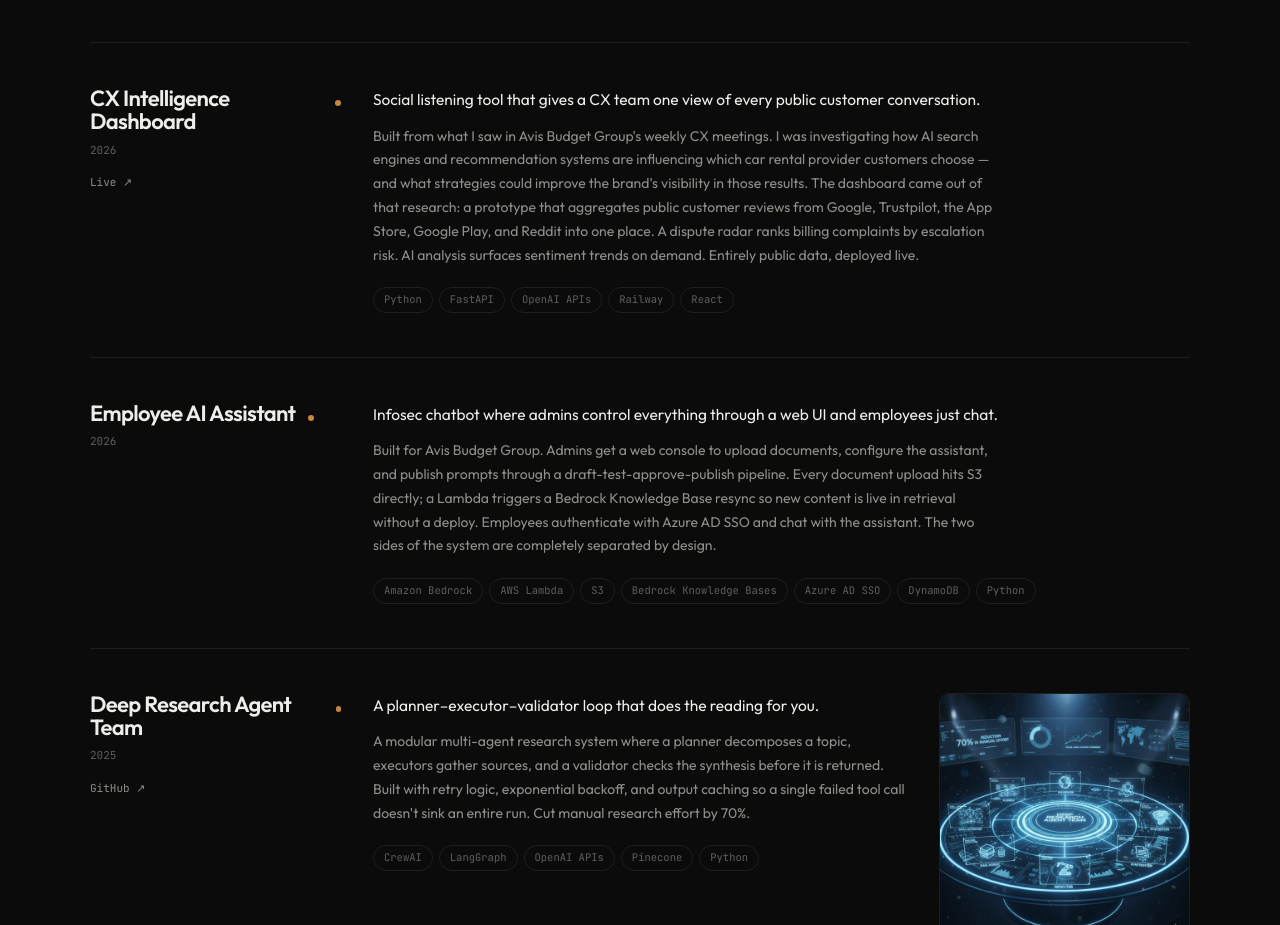
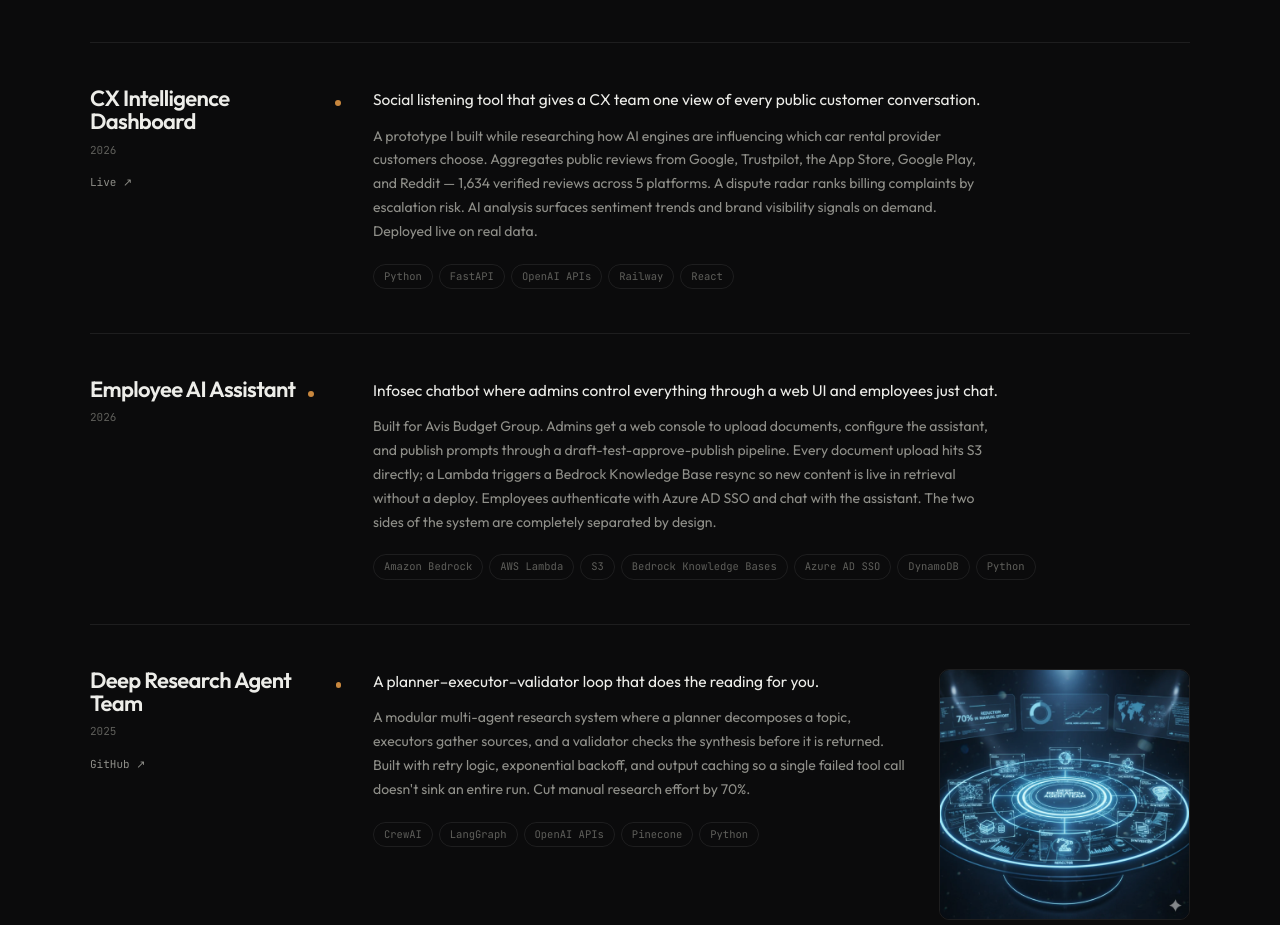
Before and after one commit to karthikreddyyalala/portfolio1, a Next.js app: page / in a window 1280 px wide. Shown: the part 5920-6845 px from the top of the page. Built offline with nearby package versions, Linux system fonts and the light colour scheme.

Commit message:
Tighten CX dashboard project copy

```diff
--- a/src/content/projects.ts
+++ b/src/content/projects.ts
@@ -26,7 +26,7 @@
     title: "CX Intelligence Dashboard",
     year: "2026",
     tagline: "Social listening tool that gives a CX team one view of every public customer conversation.",
-    body: "Built from what I saw in Avis Budget Group's weekly CX meetings. I was investigating how AI search engines and recommendation systems are influencing which car rental provider customers choose — and what strategies could improve the brand's visibility in those results. The dashboard came out of that research: a prototype that aggregates public customer reviews from Google, Trustpilot, the App Store, Google Play, and Reddit into one place. A dispute radar ranks billing complaints by escalation risk. AI analysis surfaces sentiment trends on demand. Entirely public data, deployed live.",
+    body: "A prototype I built while researching how AI engines are influencing which car rental provider customers choose. Aggregates public reviews from Google, Trustpilot, the App Store, Google Play, and Reddit — 1,634 verified reviews across 5 platforms. A dispute radar ranks billing complaints by escalation risk. AI analysis surfaces sentiment trends and brand visibility signals on demand. Deployed live on real data.",
     tech: ["Python", "FastAPI", "OpenAI APIs", "Railway", "React"],
     live: "https://cx-dashboard-backend-production.up.railway.app/",
     featured: true,
```
